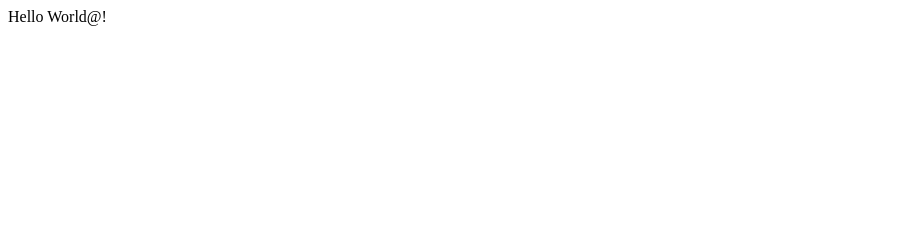
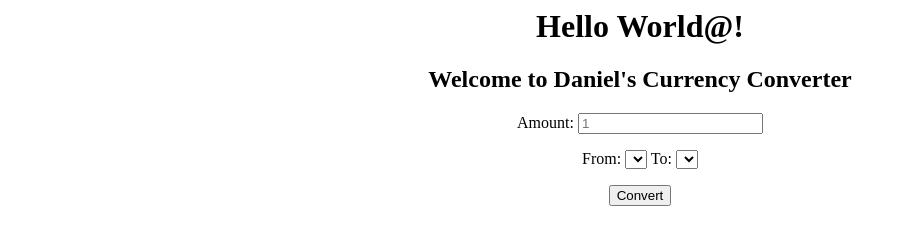
Before and after one commit to danogwok/currencyConvert, a plain HTML site: page index.html in a window 1280 px wide. Shown: the whole page, without its empty margins (0-907 px from the left). Drawn offline with nearby package versions, Linux system fonts and the light colour scheme.

Commit message:
Update 2018-07-01T09:56:13.455Z

```diff
--- a/index.html
+++ b/index.html
@@ -2,7 +2,23 @@
 <head>
   <title>Mobile Web Specialist</title>
 </head>
-<body>
-  Hello World@!
+<body onload="fetchCurrencies()">
+<center><h1>Hello World@!</h1></center>
+<p><h2><center>Welcome to Daniel's Currency Converter</center></h2></p>
+<center><p>Amount:  <input form="" type"text" placeholder="1" id="currency"></p></center>
+<center>
+<p>From:
+<select id="from"></select>
+To:
+<select id="to"></select>
+</p>
+</center>
+<center>
+<p><button onclick="convertCurrencies()">Convert</button></p>
+<p><div class="result"/></p>
+<p><div class="alert"/></p>
+</center>
+<script src="https://ajax.googleapis.com/ajax/libs/jquery/3.3.1/jquery.min.js"></script>
+<script src="js/index.js" type="text/javascript"></script>
 </body>
 </html>
```
